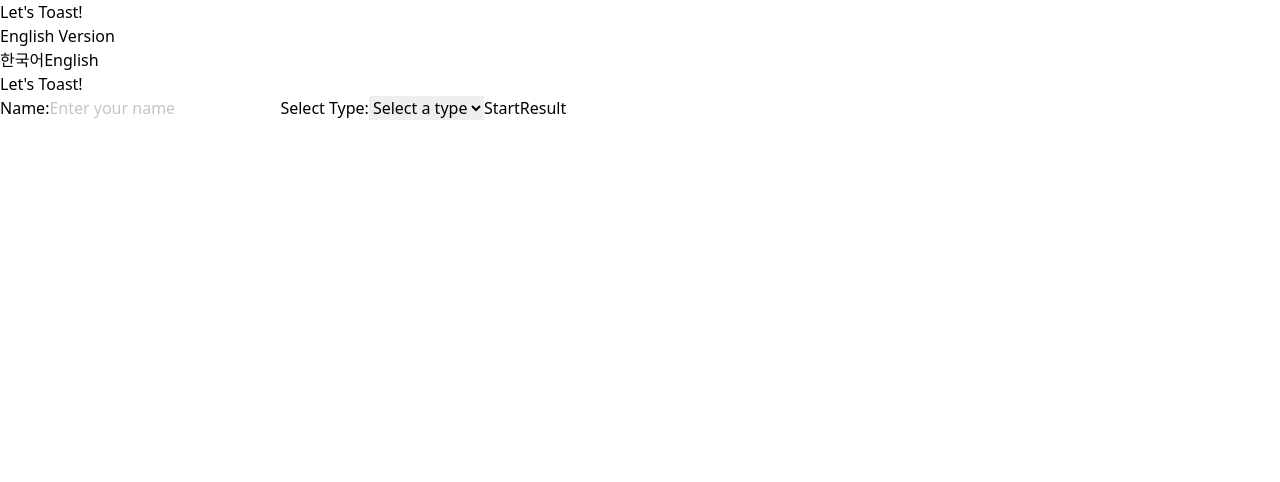
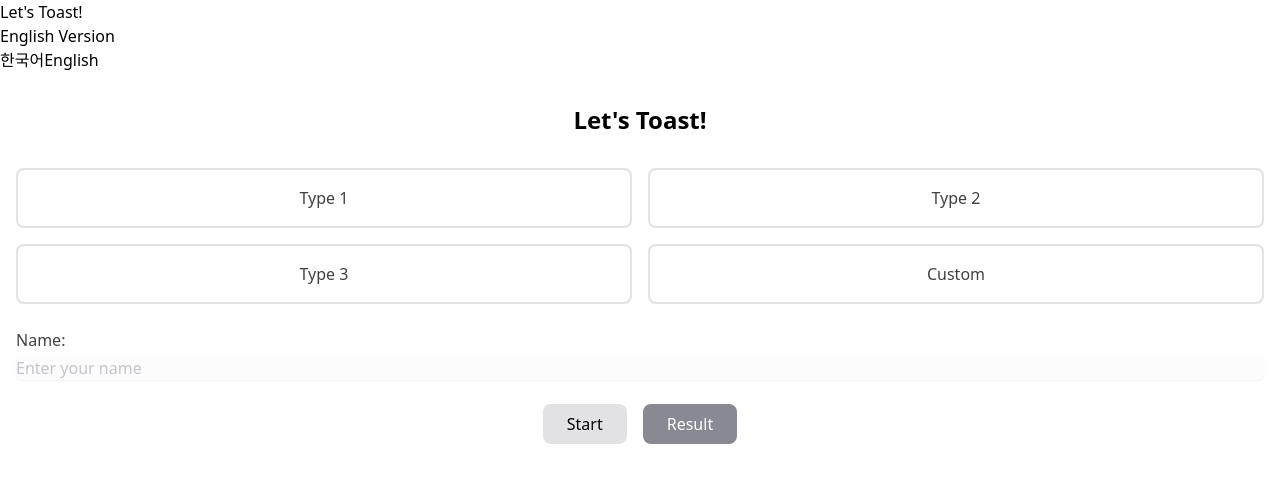
Before and after one commit to nogglee/letstoast, a React (Create React App) app: page / in a window 1280 px wide. Shown: the top 482 px of the page. Built offline with nearby package versions, Linux system fonts and the light colour scheme.

Commit message:
Update Result

```diff
--- a/src/pages/Home.js
+++ b/src/pages/Home.js
@@ -9,6 +9,7 @@ function Home() {
   const [name, setName] = useState('');
   const [type, setType] = useState('');
   const [customTimes, setCustomTimes] = useState({ green: 0, yellow: 0, red: 0 }); // 커스텀 시간
+  const [isNameDisabled, setIsNameDisabled] = useState(true);
 
   const handleSubmit = (e) => {
     e.preventDefault();
@@ -31,33 +32,51 @@ function Home() {
     }));
   };
 
+  const handleTypeSelect = (selectedType) => {
+    setType(selectedType);
+    setIsNameDisabled(false);
+  };
+
   return (
-    <div>
-      <h2>{t('title')}</h2>
+    <div className="container mx-auto px-4 py-8">
+      <h2 className="text-2xl font-bold mb-8 text-center">{t('title')}</h2>
 
-      <form onSubmit={handleSubmit}>
-        <label>
+      <form onSubmit={handleSubmit} className="space-y-6">
+        <div className="grid grid-cols-2 gap-4 mb-6">
+          {['type1', 'type2', 'type3', 'custom'].map((typeOption) => (
+            <button
+              key={typeOption}
+              type="button"
+              onClick={() => handleTypeSelect(typeOption)}
+              className={`p-4 rounded-lg text-center transition-colors duration-200
+                ${type === typeOption
+                  ? 'bg-blue-500 text-white'
+                  : 'bg-white border-2 border-gray-300 text-gray-700 hover:bg-gray-50'
+                }`}
+            >
+              {t(typeOption)}
+            </button>
+          ))}
+        </div>
+
+        <div className="space-y-2">
+          <label className="block text-gray-700">
             {t('nameLabel')}:
             <input
               type="text"
               value={name}
               onChange={(e) => setName(e.target.value)}
               placeholder={t('namePlaceholder')}
+              disabled={isNameDisabled}
+              className={`mt-1 block w-full rounded-md border-gray-300 shadow-sm
+                ${isNameDisabled
+                  ? 'bg-gray-100 cursor-not-allowed'
+                  : 'focus:border-blue-500 focus:ring-blue-500'
+                }`}
             />
           </label>
+        </div>
 
-        <label>
-          {t('typeLabel')}:
-          <select value={type} onChange={(e) => setType(e.target.value)}>
-            <option value="">{t('selectType')}</option>
-            <option value="type1">{t('type1')}</option>
-            <option value="type2">{t('type2')}</option>
-            <option value="type3">{t('type3')}</option>
-            <option value="custom">{t('custom')}</option>
-          </select>
-        </label>
-
-        {/* 커스텀 시간 입력 */}
         {type === 'custom' && (
           <div>
             <label>
@@ -90,10 +109,26 @@ function Home() {
           </div>
         )}
 
-        <button type="submit">{t('startButton')}</button>
-        <button type="button" onClick={() => navigate('/result')}>
+        <div className="flex gap-4 justify-center mt-8">
+          <button
+            type="submit"
+            disabled={!name || !type}
+            className={`px-6 py-2 rounded-lg font-medium
+              ${(!name || !type)
+                ? 'bg-gray-300 cursor-not-allowed'
+                : 'bg-blue-500 text-white hover:bg-blue-600'
+              }`}
+          >
+            {t('startButton')}
+          </button>
+          <button
+            type="button"
+            onClick={() => navigate('/result')}
+            className="px-6 py-2 rounded-lg font-medium bg-gray-500 text-white hover:bg-gray-600"
+          >
             {t('resultButton')}
           </button>
+        </div>
       </form>
     </div>
   );
--- a/src/pages/Result.js
+++ b/src/pages/Result.js
@@ -4,6 +4,7 @@ import { useNavigate } from 'react-router-dom';
 function Result() {
   const navigate = useNavigate();
   const [savedData, setSavedData] = useState(null);
+  const [previousResults, setPreviousResults] = useState([]);
 
   useEffect(() => {
     const data = localStorage.getItem('savedTime');
@@ -15,10 +16,50 @@ function Result() {
         return;
       }
       setSavedData(parsed);
+
+      const previousData = localStorage.getItem('previousResults') || '[]';
+      const parsedPreviousData = JSON.parse(previousData);
+
+      const isDuplicate = parsedPreviousData.some(
+        item => item.stopTime === parsed.stopTime && item.name === parsed.name
+      );
+
+      if (!isDuplicate) {
+        const updatedResults = [parsed, ...parsedPreviousData].slice(0, 10);
+        localStorage.setItem('previousResults', JSON.stringify(updatedResults));
+        setPreviousResults(updatedResults);
+      } else {
+        setPreviousResults([parsed, ...parsedPreviousData]);
+      }
     } else {
       navigate('/');
     }
   }, [navigate]);
+
+  const typeButtons = [
+    { id: 'type1', label: '타입 1' },
+    { id: 'type2', label: '타입 2' },
+    { id: 'type3', label: '타입 3' },
+    { id: 'custom', label: '커스텀' }
+  ];
+
+  const handleTypeSelect = (typeId) => {
+    console.log('Selected type:', typeId);
+  };
+
+  const formatDateTime = (timestamp) => {
+    if (!timestamp || isNaN(timestamp)) return '-';
+    const date = new Date(Number(timestamp));
+    if (isNaN(date.getTime())) return '-';
+
+    const year = date.getFullYear().toString().slice(2);
+    const month = String(date.getMonth() + 1).padStart(2, '0');
+    const day = String(date.getDate()).padStart(2, '0');
+    const hours = String(date.getHours()).padStart(2, '0');
+    const minutes = String(date.getMinutes()).padStart(2, '0');
+
+    return `${year}-${month}-${day} ${hours}:${minutes}`;
+  };
 
   if (!savedData) return null;
 
@@ -27,11 +68,19 @@ function Result() {
     : 'text-black';
 
   return (
-    <div className="flex flex-col items-center justify-center h-screen bg-gray-100">
+    <div className="flex flex-col items-center justify-center min-h-screen bg-gray-100 py-8">
       <h1 className="text-3xl font-bold mb-8">결과</h1>
-      <div className="bg-white p-8 rounded-lg shadow-md">
+      <div className="bg-white p-8 rounded-lg shadow-md w-96 mb-8">
+        <div className="mb-6 text-center">
+          <p className="text-xl font-semibold">
+            {savedData.name || '이름없음'} 님의 기록
+          </p>
+          <p className="text-lg text-gray-600">
+            {formatDateTime(savedData.stopTime)}
+          </p>
+        </div>
         <p className="text-xl mb-4">소요 시간:</p>
-        <p className={`text-4xl font-bold ${timeClassName}`}>
+        <p className={`text-4xl font-bold ${timeClassName} text-center`}>
           {savedData.time}
         </p>
         {savedData.isUnderGreen && (
@@ -40,7 +89,39 @@ function Result() {
         {savedData.isOverRed && (
           <p className="text-red-500 mt-2">최대 시간을 초과했습니다.</p>
         )}
+        <div className="mt-8">
+          <p className="text-lg mb-3 font-semibold">타입 선택:</p>
+          <div className="grid grid-cols-2 gap-3">
+            {typeButtons.map((button) => (
+              <button
+                key={button.id}
+                onClick={() => handleTypeSelect(button.id)}
+                className="px-4 py-2 bg-gray-200 rounded-lg hover:bg-gray-300 transition-colors"
+              >
+                {button.label}
+              </button>
+            ))}
+          </div>
+        </div>
       </div>
+
+      {previousResults.length > 1 && (
+        <div className="bg-white p-8 rounded-lg shadow-md w-96">
+          <h2 className="text-xl font-bold mb-4">이전 기록</h2>
+          <div className="space-y-4">
+            {previousResults.slice(1).map((result, index) => (
+              <div key={index} className="border-b pb-2">
+                <p className="font-semibold">{result.name || '이름없음'}</p>
+                <div className="flex justify-between text-sm text-gray-600">
+                  <span>소요 시간: {result.time}</span>
+                  <span>{formatDateTime(result.stopTime)}</span>
+                </div>
+              </div>
+            ))}
+          </div>
+        </div>
+      )}
+
       <button
         onClick={() => navigate('/')}
         className="mt-8 px-6 py-3 bg-blue-500 text-white rounded-lg hover:bg-blue-600"
--- a/src/pages/Timer.js
+++ b/src/pages/Timer.js
@@ -53,6 +53,7 @@ function Timer() {
 
   const handleStop = () => {
     const currentTime = `${minutes}:${seconds < 10 ? `0${seconds}` : seconds}`;
+    const stopTime = Date.now();
     const expirationTime = Date.now() + 24 * 60 * 60 * 1000;
     const isUnderGreen = minutes < greenTime;
     const isOverRed = minutes >= redTime && seconds > 30;
@@ -61,7 +62,9 @@ function Timer() {
       time: currentTime,
       expiration: expirationTime,
       isUnderGreen,
-      isOverRed
+      isOverRed,
+      name,
+      stopTime
     }));
 
     navigate('/result');
```
Lines whose indentation alone changed are shown as unchanged.
